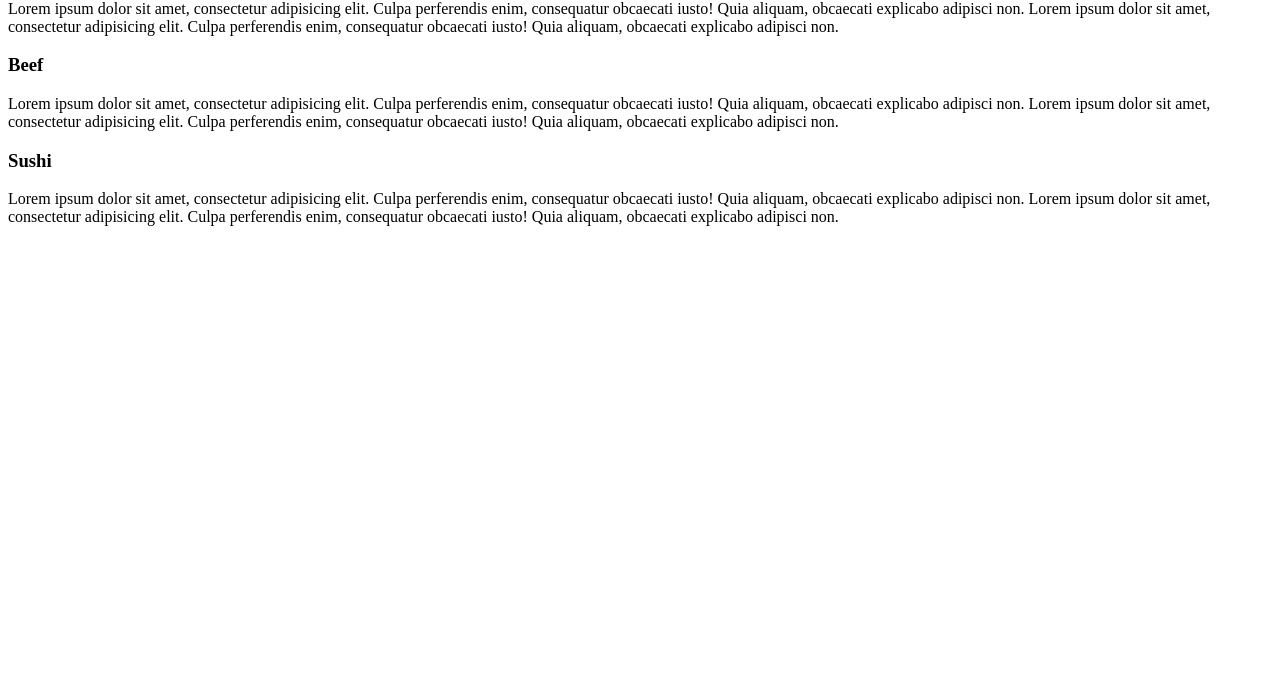
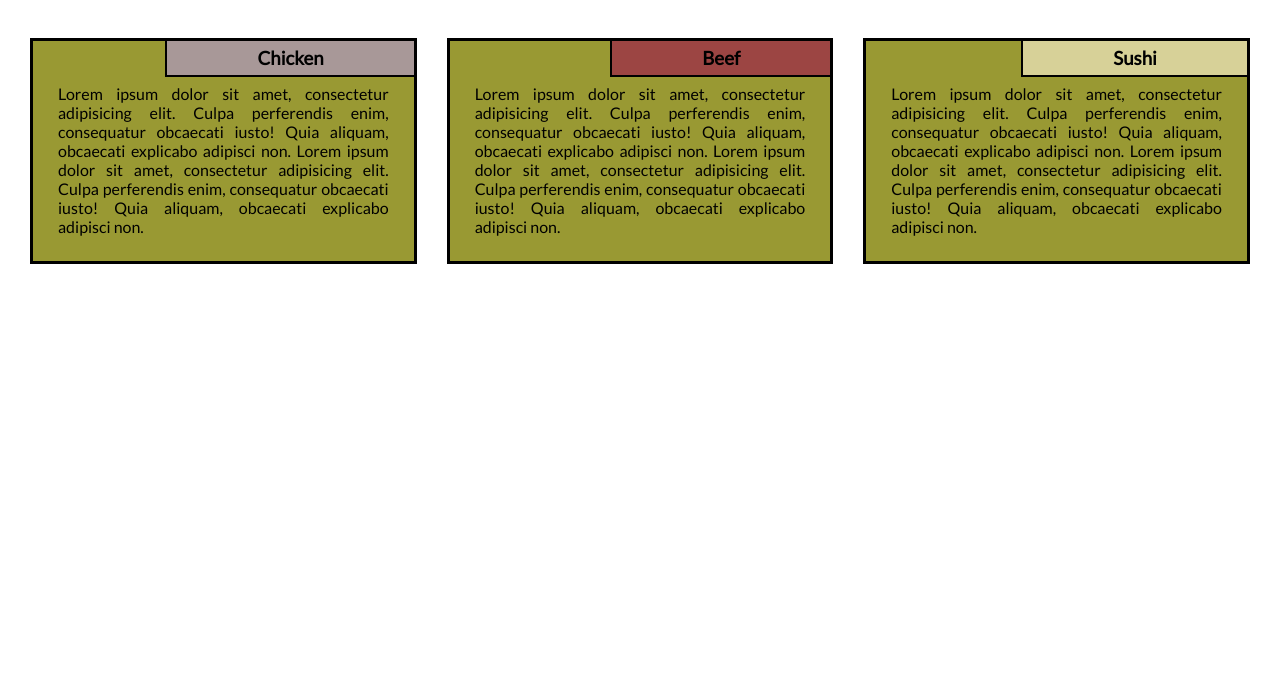
Before and after one commit to sachingowdahm/module2-solution, a plain HTML site: page index.html in a window 1280 px wide. Shown: the part 121-800 px from the top of the page. Drawn offline with Linux system fonts and the light colour scheme.

Commit message:
final assignment submission

```diff
--- a/index.html
+++ b/index.html
@@ -5,7 +5,7 @@
   <meta name="viewport" content="width=device-width, initial-scale=1">
   <title>My Responsive Layout</title>
   <link href="https://fonts.googleapis.com/css?family=Lato" rel="stylesheet">
-  <link href='css/style.css' rel='stylesheet' type='text/css'>
+  <link href='css/styles.css' rel='stylesheet' type='text/css'>
 </head>
 <body>
   <div class="container">
```
